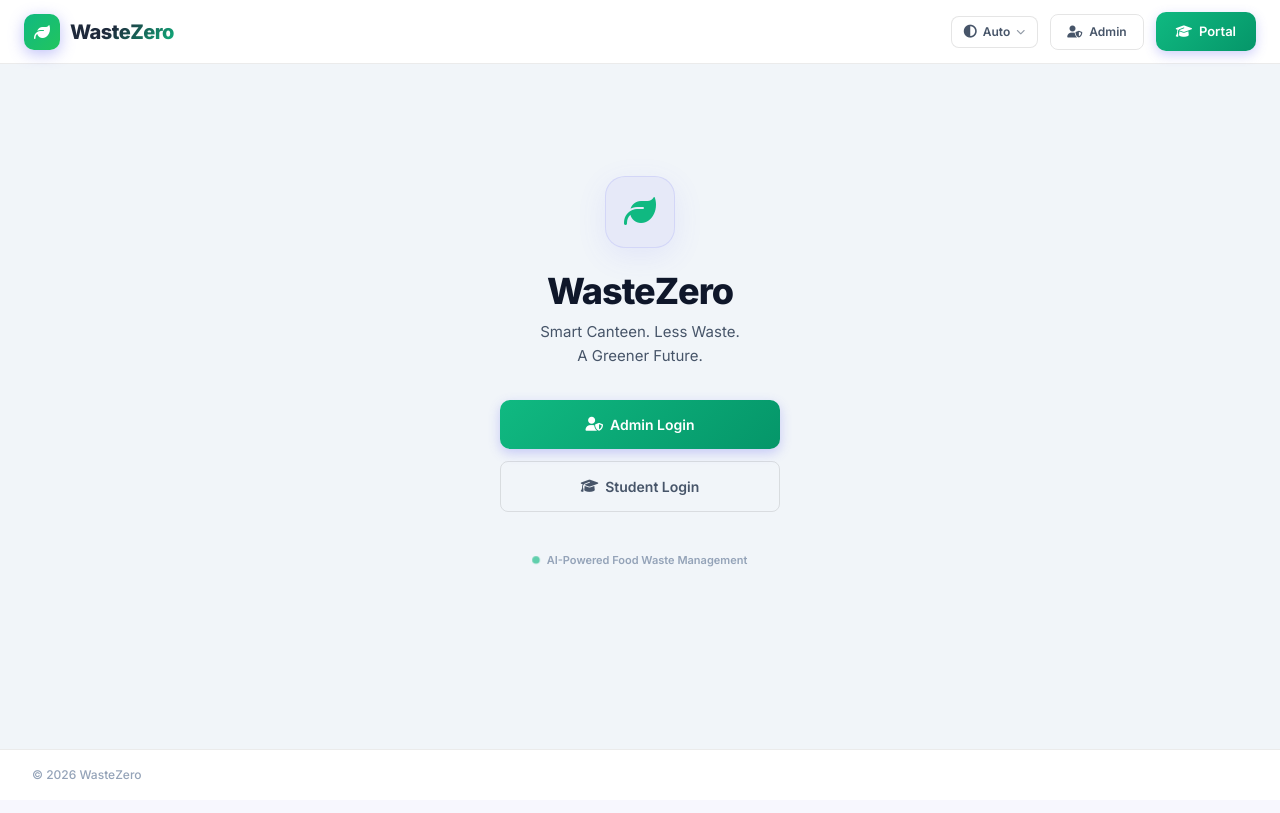
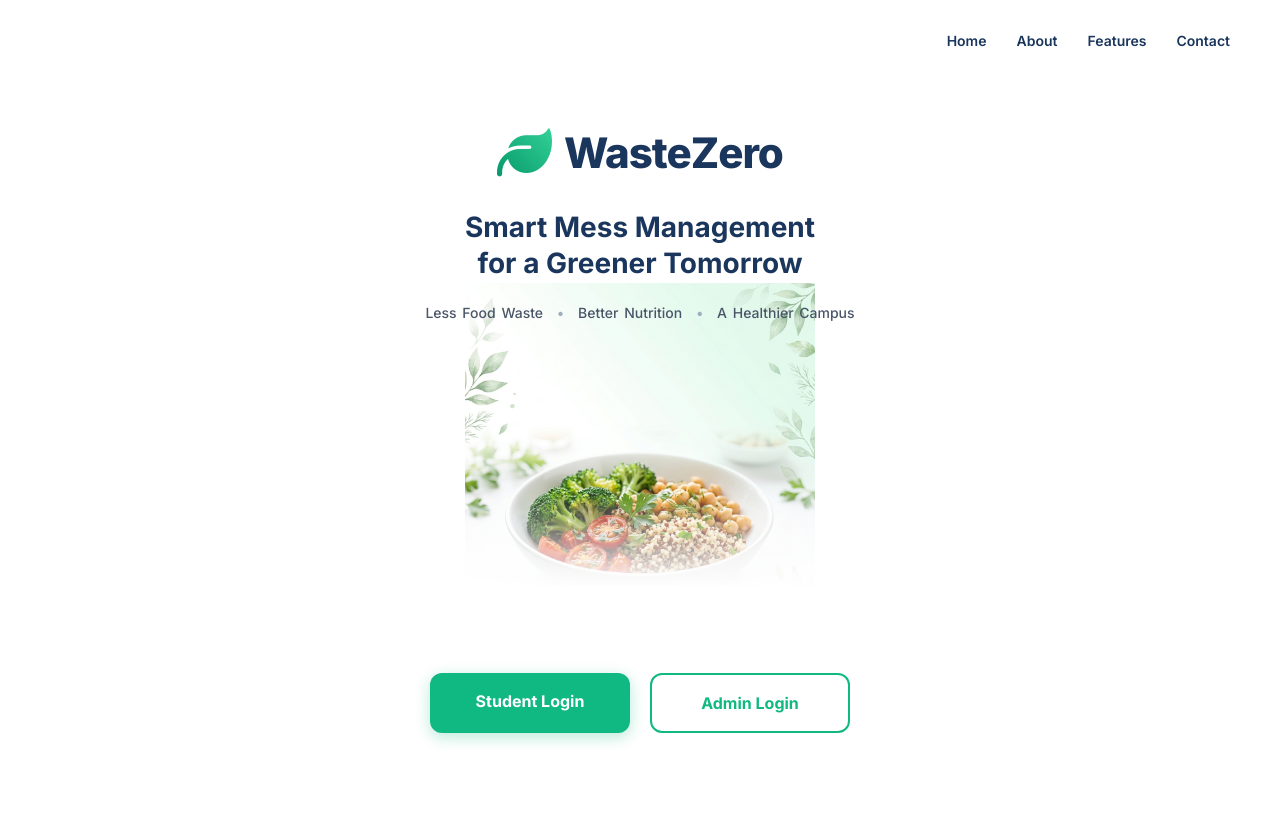
Before and after one commit to Akshaya-RBtech/p3, a Flask app: page / in a window 1280 px wide. Before the commit the page ends 779 px from the top, so only its background shows below. Run offline with Flask 3, Linux system fonts and the light colour scheme; some libraries are stand-ins or nearby versions.

Commit message:
UI: Rebuild landing page to match reference design with new background

```diff
--- a/templates/home.html
+++ b/templates/home.html
@@ -1,33 +1,236 @@
 {% extends "layout.html" %}
 
 {% block content %}
-<div style="display:flex;flex-direction:column;align-items:center;justify-content:center;min-height:70vh;text-align:center;padding:32px 16px;">
+<style>
+/* Remove layout header, footer, and resets */
+.top-header, footer { display: none !important; }
+body { padding: 0 !important; margin: 0 !important; background: #ffffff !important; overflow-x: hidden; }
+.page-wrapper { max-width: 100% !important; margin: 0 !important; padding: 0 !important; }
 
-    <div style="margin-bottom:24px;padding:18px;background:rgba(99,102,241,0.08);border:1px solid rgba(99,102,241,0.15);border-radius:20px;display:inline-block;box-shadow:0 8px 30px rgba(99,102,241,0.1);">
-        <i class="fas fa-leaf" style="font-size:32px;color:var(--primary);"></i>
+.landing-container {
+    width: 100%;
+    min-height: 100vh;
+    display: flex;
+    flex-direction: column;
+    font-family: 'Inter', sans-serif;
+    background: #ffffff;
+    position: relative;
+    overflow: hidden;
+}
+
+/* Custom Header Navigation */
+.landing-header {
+    display: flex;
+    justify-content: flex-end;
+    padding: 30px 50px;
+    gap: 30px;
+    z-index: 10;
+}
+
+.landing-header a {
+    text-decoration: none;
+    color: #1a365d;
+    font-size: 14px;
+    font-weight: 600;
+    transition: color 0.2s;
+}
+
+.landing-header a:hover {
+    color: #10b981;
+}
+
+/* Hero Section */
+.hero-content {
+    display: flex;
+    flex-direction: column;
+    align-items: center;
+    text-align: center;
+    margin-top: 40px;
+    z-index: 10;
+    padding: 0 20px;
+}
+
+.brand-logo-large {
+    display: flex;
+    align-items: center;
+    gap: 12px;
+    margin-bottom: 25px;
+}
+
+.leaf-icon {
+    font-size: 55px;
+    color: #10b981;
+    background: -webkit-linear-gradient(45deg, #059669, #34d399);
+    -webkit-background-clip: text;
+    -webkit-text-fill-color: transparent;
+}
+
+.brand-text-large {
+    font-size: 42px;
+    font-weight: 800;
+    color: #1a365d;
+    letter-spacing: -1px;
+}
+
+.hero-tagline {
+    font-size: 28px;
+    font-weight: 700;
+    color: #1a365d;
+    line-height: 1.3;
+    margin-bottom: 20px;
+    max-width: 500px;
+}
+
+.hero-features {
+    font-size: 14px;
+    color: #4a5568;
+    font-weight: 500;
+    word-spacing: 2px;
+}
+
+.hero-features span {
+    color: #a0aec0;
+    margin: 0 8px;
+}
+
+/* Large Background Image */
+.hero-image-wrapper {
+    position: relative;
+    width: 100%;
+    flex: 1;
+    min-height: 350px;
+    margin-top: -40px; /* Slight overlap for blending */
+    display: flex;
+    justify-content: center;
+    align-items: flex-end;
+    background: url('/static/landing_food_bg.png') no-repeat center bottom;
+    background-size: cover;
+    z-index: 1;
+}
+
+/* White gradient overlay at the bottom so buttons sit on white */
+.bottom-white-gradient {
+    position: absolute;
+    bottom: 0;
+    width: 100%;
+    height: 150px;
+    background: linear-gradient(to top, #ffffff 30%, transparent);
+    z-index: 2;
+}
+
+/* Bottom Action Buttons */
+.action-buttons {
+    position: relative;
+    z-index: 10;
+    display: flex;
+    justify-content: center;
+    gap: 20px;
+    padding: 40px 20px 60px 20px;
+    background: #ffffff;
+    width: 100%;
+}
+
+.btn-landing {
+    padding: 16px 40px;
+    border-radius: 12px;
+    font-size: 16px;
+    font-weight: 700;
+    text-decoration: none;
+    transition: all 0.2s ease;
+    width: 200px;
+    text-align: center;
+}
+
+.btn-student {
+    background: #10b981;
+    color: white;
+    box-shadow: 0 4px 15px rgba(16, 185, 129, 0.3);
+}
+
+.btn-student:hover {
+    background: #059669;
+    transform: translateY(-2px);
+    box-shadow: 0 6px 20px rgba(16, 185, 129, 0.4);
+}
+
+.btn-admin {
+    background: transparent;
+    color: #10b981;
+    border: 2px solid #10b981;
+}
+
+.btn-admin:hover {
+    background: rgba(16, 185, 129, 0.05);
+    transform: translateY(-2px);
+}
+
+/* Responsive */
+@media (max-width: 768px) {
+    .landing-header {
+        justify-content: center;
+        padding: 20px;
+        gap: 15px;
+    }
+    .landing-header a {
+        font-size: 13px;
+    }
+    .brand-text-large { font-size: 32px; }
+    .leaf-icon { font-size: 40px; }
+    .hero-tagline { font-size: 22px; }
+    .hero-features { font-size: 12px; }
+    .action-buttons {
+        flex-direction: column;
+        align-items: center;
+        gap: 15px;
+        padding-bottom: 40px;
+    }
+    .btn-landing { width: 100%; max-width: 300px; }
+    .hero-image-wrapper { min-height: 250px; background-position: center bottom; }
+}
+
+@media (min-width: 1200px) {
+    .action-buttons { padding-bottom: 80px; }
+    .hero-image-wrapper { background-size: contain; }
+}
+</style>
+
+<div class="landing-container">
+
+    <!-- Top Nav -->
+    <div class="landing-header">
+        <a href="#">Home</a>
+        <a href="#">About</a>
+        <a href="#">Features</a>
+        <a href="#">Contact</a>
     </div>
 
-    <h1 style="font-size:36px;font-weight:900;color:var(--text-primary);margin-bottom:8px;letter-spacing:-1px;line-height:1.1;">
-        WasteZero
-    </h1>
+    <!-- Hero Titles & Logos -->
+    <div class="hero-content">
+        <div class="brand-logo-large">
+            <i class="fas fa-leaf leaf-icon"></i>
+            <span class="brand-text-large">WasteZero</span>
+        </div>
 
-    <p style="font-size:15px;color:var(--text-secondary);margin-bottom:32px;max-width:340px;line-height:1.6;">
-        Smart Canteen. Less Waste.<br>A Greener Future.
-    </p>
+        <h2 class="hero-tagline">
+            Smart Mess Management<br>for a Greener Tomorrow
+        </h2>
 
-    <div style="width:100%;max-width:280px;display:flex;flex-direction:column;gap:12px;">
-        <a href="{{ url_for('login') }}" class="btn-primary" style="width:100%;justify-content:center;padding:14px;font-size:14px;text-decoration:none;">
-            <i class="fas fa-user-shield"></i> Admin Login
-        </a>
-
-        <a href="{{ url_for('student_login') }}" class="btn-secondary" style="width:100%;justify-content:center;padding:14px;font-size:14px;text-decoration:none;">
-            <i class="fas fa-graduation-cap"></i> Student Login
-        </a>
+        <div class="hero-features">
+            Less Food Waste <span>•</span> Better Nutrition <span>•</span> A Healthier Campus
+        </div>
     </div>
 
-    <div style="margin-top:40px;display:flex;align-items:center;gap:8px;color:var(--text-muted);font-size:11px;font-weight:600;">
-        <div style="width:6px;height:6px;background:var(--success);border-radius:50%;animation:pulse-dot 2s infinite;"></div>
-        AI-Powered Food Waste Management
+    <!-- Big Background Visual -->
+    <div class="hero-image-wrapper">
+        <div class="bottom-white-gradient"></div>
     </div>
+
+    <!-- Buttons -->
+    <div class="action-buttons">
+        <a href="{{ url_for('student_login') }}" class="btn-landing btn-student">Student Login</a>
+        <a href="{{ url_for('login') }}" class="btn-landing btn-admin">Admin Login</a>
+    </div>
+
 </div>
+
 {% endblock %}
```
Also changed, not shown: static/landing_food_bg.png (added).
